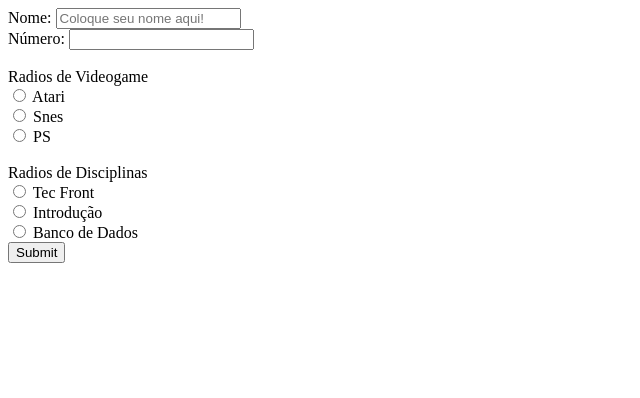
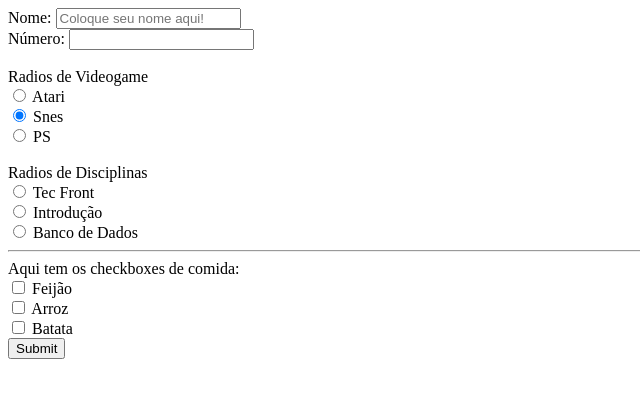
Before and after one commit to victorairesjp/uniesp-tecfront2025, a plain HTML site: page index.html in a window 1280 px wide. Shown: the whole page, without its empty margins (0-640 px from the left). Drawn offline with Linux system fonts and the light colour scheme.

Commit message:
Estrutura Checkbox

```diff
--- a/index.html
+++ b/index.html
@@ -17,7 +17,7 @@
             <div id="radios">
                 <label for="videogame">Radios de Videogame</label><br>
                 <input type="radio" name="videogame" value="atari"> Atari <br>
-            <input type="radio" name="videogame" value="snes"> Snes <br>
+                <input type="radio" name="videogame" value="snes" checked> Snes <br>
                 <input type="radio" name="videogame" value="ps"> PS <br><br>
 
                 <label for="disciplinas">Radios de Disciplinas</label> <br>
@@ -25,6 +25,16 @@
                 <input type="radio" name="disciplinas" value="intro"> Introdução <br>
                 <input type="radio" name="disciplinas" value="br"> Banco de Dados <br>
             </div>
+            <hr>
+            <div id="checkboxes">
+                <label for="checkboxes"> Aqui tem os checkboxes de comida: </label><br>
+                <input type="checkbox" name="comida1" id="comida1" value="feijao">
+                <label for="comida1"> Feijão </label><br>
+                <input type="checkbox" name="comida2" id="comida2" value="arroz">
+                <label for="comida1"> Arroz </label><br>
+                <input type="checkbox" name="comida3" id="comida3" value="batata">
+                <label for="comida1"> Batata </label><br>
+            </div>
 
             <input type="submit">
         </form>
```
Lines whose indentation alone changed are shown as unchanged.
